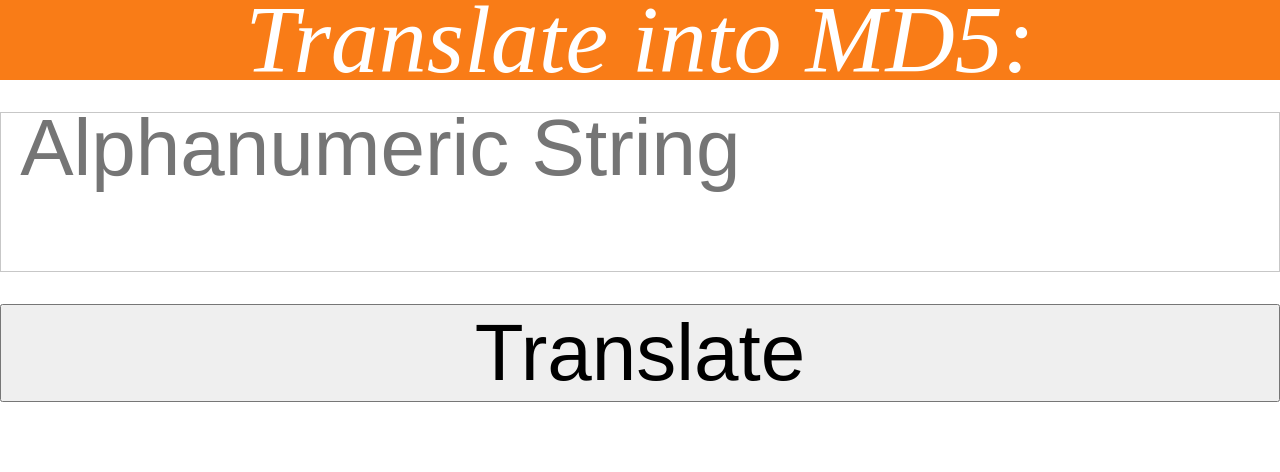
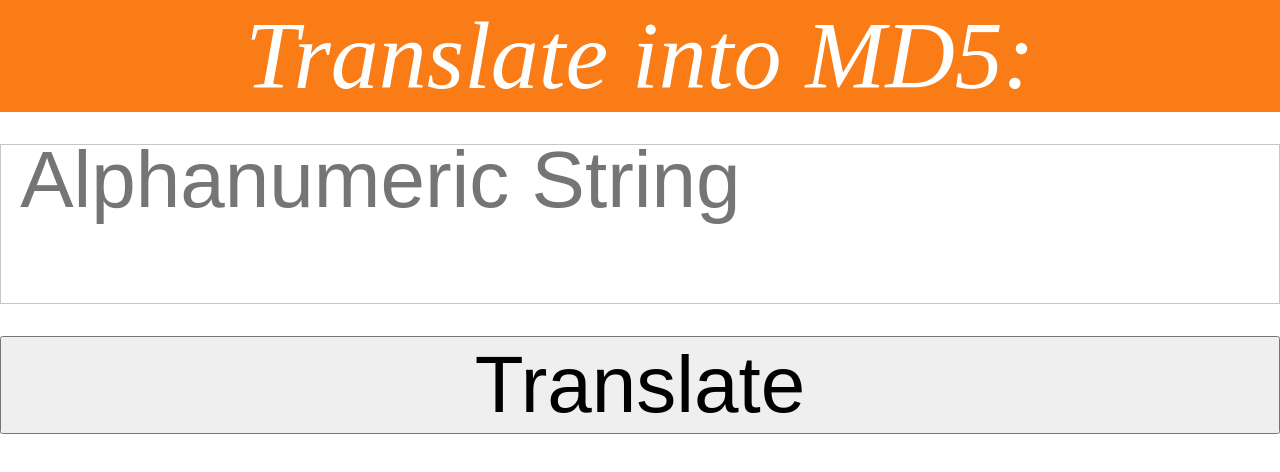
Before and after one commit to CodingFree/MD5-Webapp, a plain HTML site: page index.html in a window 1280 px wide. Drawn offline with Linux system fonts and the light colour scheme.

Commit message:
More space in header

```diff
--- a/styles/main.css
+++ b/styles/main.css
@@ -6,6 +6,12 @@ html {
 
 h1 {
   font-size: 6rem !important;
+}
+
+header{
+  padding-top: 1rem !important;
+  padding-bottom: 1rem !important;
+  height: auto !important;
 }
 
 textarea{
```
